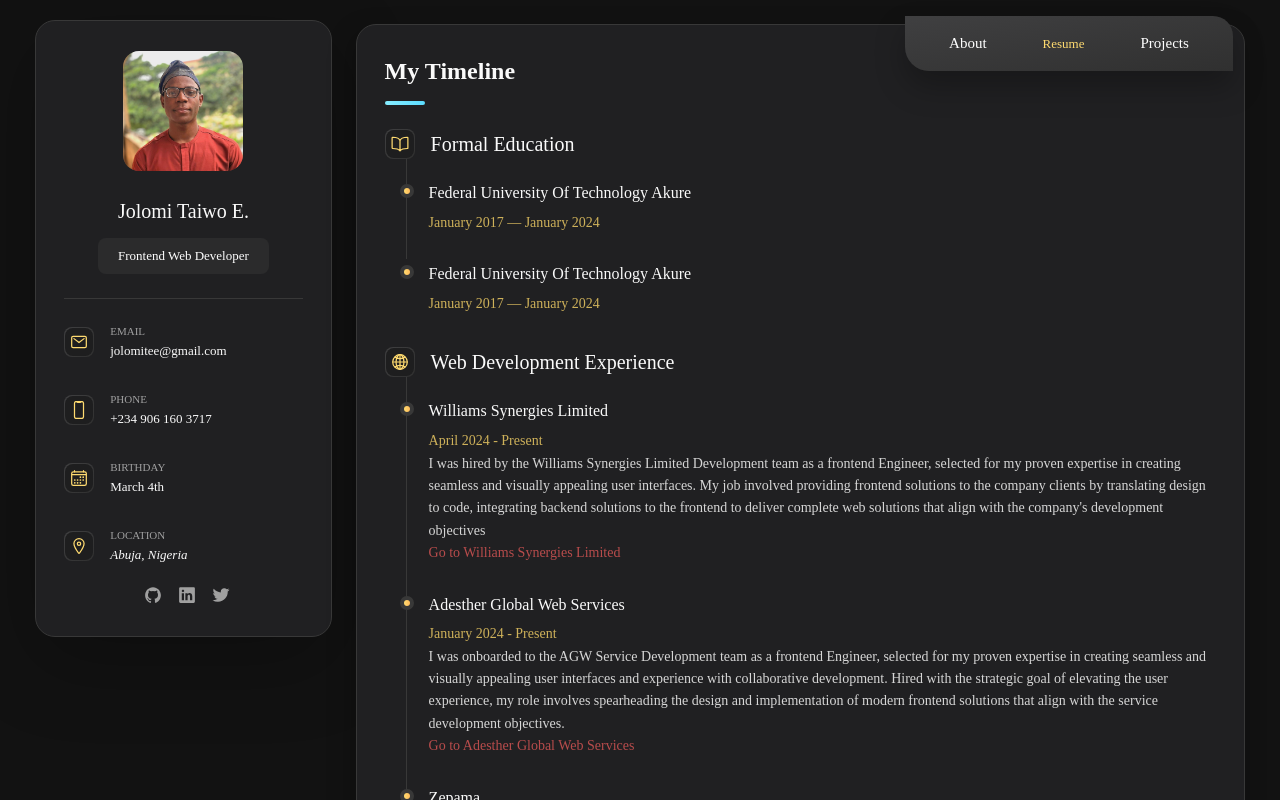
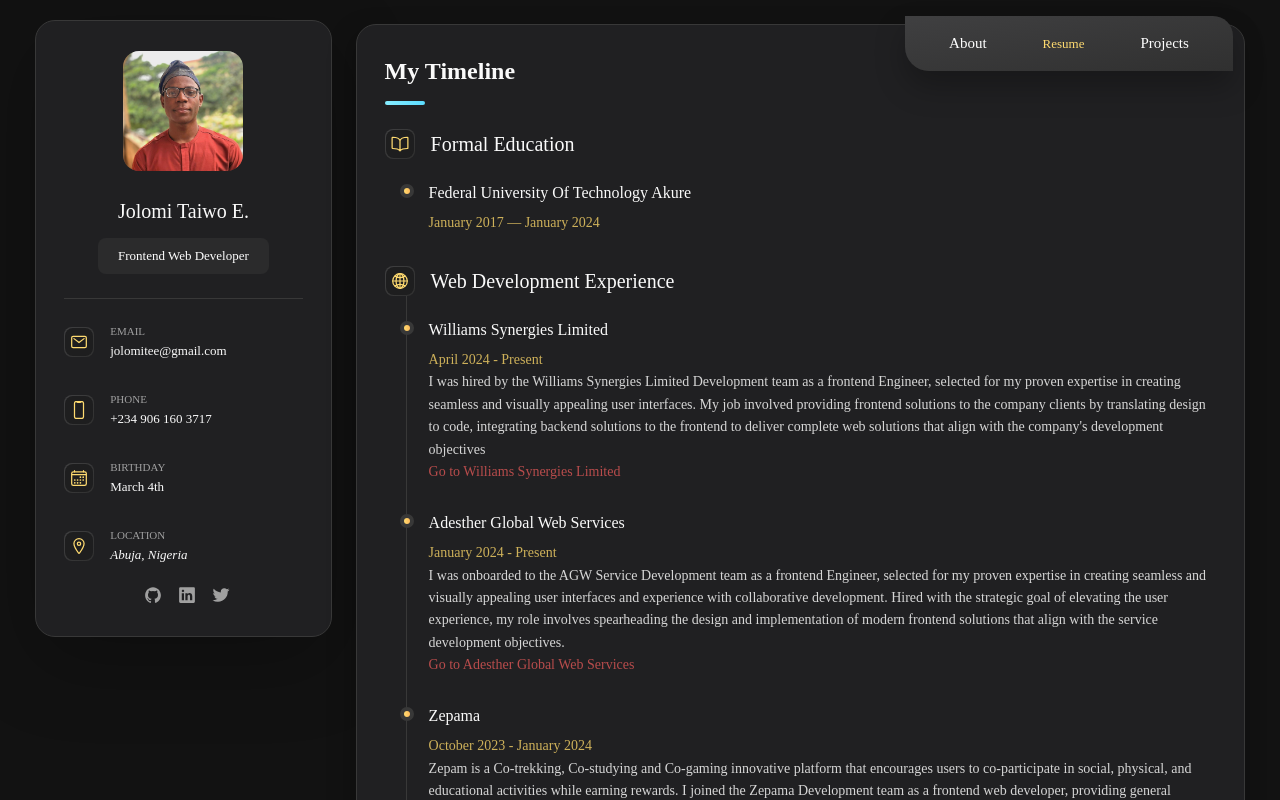
Before and after one commit to JolomiTee/JolomiTee-s-Portfolio, a React (Vite) app: page /resume in a window 1280 px wide. Shown: the top 800 px of the page. Built offline with nearby package versions, Linux system fonts and the light colour scheme.

Commit message:
- removed error

```diff
--- a/src/data/data.js
+++ b/src/data/data.js
@@ -216,11 +216,6 @@
 			startDate: "January 2017",
 			endDate: "January 2024",
       },
-      {
-			school: "Federal University of Technology Akure",
-			startDate: "January 2017",
-			endDate: "January 2024",
-		},
 	],
 
 	[
```
